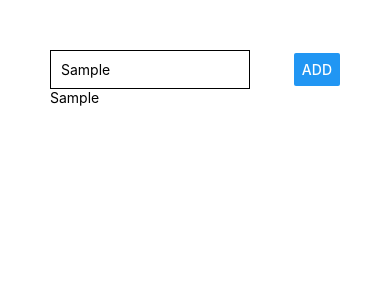
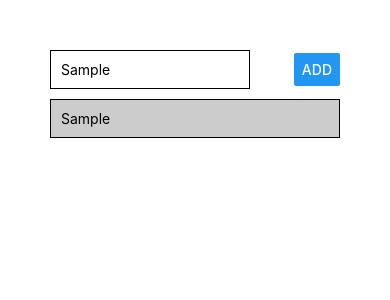
Before and after one commit to ambujbpl/expo-project, a React Native app: screen / in a window 390 px wide. Both pictures are taken after typing "Sample" into the empty fields and a click on the button "ADD". Shown: the top 300 px of the page. Built offline with nearby package versions, Linux system fonts and the light colour scheme.

Commit message:
add seperate components

```diff
--- a/App.js
+++ b/App.js
@@ -1,42 +1,37 @@
 import { StatusBar } from 'expo-status-bar';
-import React, { useState } from 'react';
-import { StyleSheet, Text, View, TextInput, Button } from 'react-native';
+import React , { useState } from 'react';
+import { StyleSheet, Text, View, TextInput, Button, ScrollView, FlatList } from 'react-native';
+import ItemList from './components/itemList';
+import ItemInput from './components/itemInput';
 
 export default function App() {
-  const [ inputText, setInputText ] = useState('');
+
   const [ allGoalsList, setAllGoalsList ] = useState([]);
-  const setInputTextHandler = (test) => {
-    setInputText(test);
-  }
-
-  const setAddNewGoalList = () => {
-    console.log('value : ',inputText);
-    setAllGoalsList([...allGoalsList, inputText]);
-    console.log('allGoalsList : ',allGoalsList);
+  const setAddNewGoalList = (inputText) => {
+    setAllGoalsList([...allGoalsList, { key: Math.random().toString(), value: inputText}]);
   }
   return (
-    <View style={{padding:50}}>
-      <View style={{flexDirection: 'row', justifyContent: 'space-between', alignItems: 'center'}}>
-        <TextInput
-          placeholder='Course Goal'
-          style={{width: 200, borderColor: 'black', borderWidth : 1, padding: 10 }}
-          onChangeText = {setInputTextHandler}
-          value = {inputText}
-        />
-        <Button title='Add' onPress={setAddNewGoalList}/>
-      </View>
-      <View>
-        {allGoalsList.map( (goal) => <Text key={ goal }>{ goal }</Text>)}
-      </View>
+    <View style={styles.mainView}>
+      <ItemInput onAddGoal={setAddNewGoalList}/>
+      <FlatList
+        data={allGoalsList}
+        renderItem={ itemData => <ItemList title={itemData.item.value} />}
+      />
     </View>
   );
 }
 
+{/* <ScrollView>
+  {allGoalsList.map( (goal) => (
+  <Text style={styles.listText} key={ goal }>
+    { goal }
+  </Text>
+  ))}
+</ScrollView> */}
+
+
 const styles = StyleSheet.create({
-  container: {
-    flex: 1,
-    backgroundColor: '#fff',
-    alignItems: 'center',
-    justifyContent: 'center',
+  mainView: {
+    padding:50
   },
 });
--- /dev/null
+++ b/components/itemInput.js
@@ -0,0 +1,31 @@
+import React, { useState } from 'react';
+import { View, TextInput, Button, StyleSheet } from 'react-native';
+
+const ItemInput = props => {
+  const [ inputText, setInputText ] = useState('');
+  const setInputTextHandler = (test) => {
+    setInputText(test);
+  }
+  return (
+    <View style={styles.rowView}>
+      <TextInput
+        placeholder='Course Goal'
+        style={{width: 200, borderColor: 'black', borderWidth : 1, padding: 10 }}
+        onChangeText = {setInputTextHandler}
+        value = {inputText}
+      />
+      {/* <Button title='Add' onPress={() => props.onAddGoal(inputText)}/> */}
+      <Button title='Add' onPress={props.onAddGoal.bind(this,inputText)}/>
+    </View>
+  );
+};
+
+const styles = StyleSheet.create({
+  rowView: {
+    flexDirection: 'row',
+    justifyContent: 'space-between',
+    alignItems: 'center'
+  },
+});
+
+export default ItemInput;
--- /dev/null
+++ b/components/itemList.js
@@ -0,0 +1,22 @@
+import React from 'react';
+import { View, Text, StyleSheet } from 'react-native';
+
+const ItemList = props => {
+  return (
+    <View style={styles.listText}>
+      <Text>{ props.title }</Text>
+    </View>
+  );
+};
+
+const styles = StyleSheet.create({
+  listText: {
+      padding: 10,
+      backgroundColor: '#ccc',
+      borderColor: 'black',
+      borderWidth: 1,
+      marginVertical: 10,
+    },
+});
+
+export default ItemList;
```
